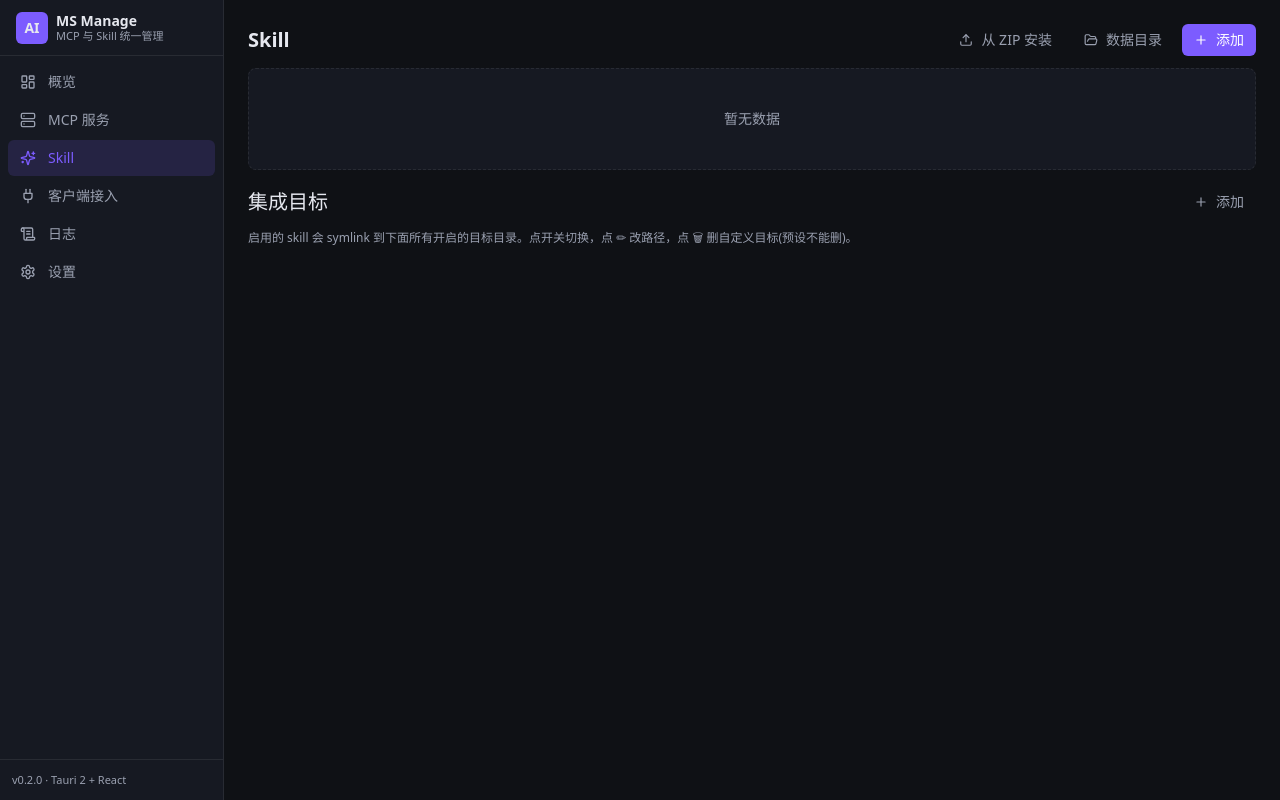
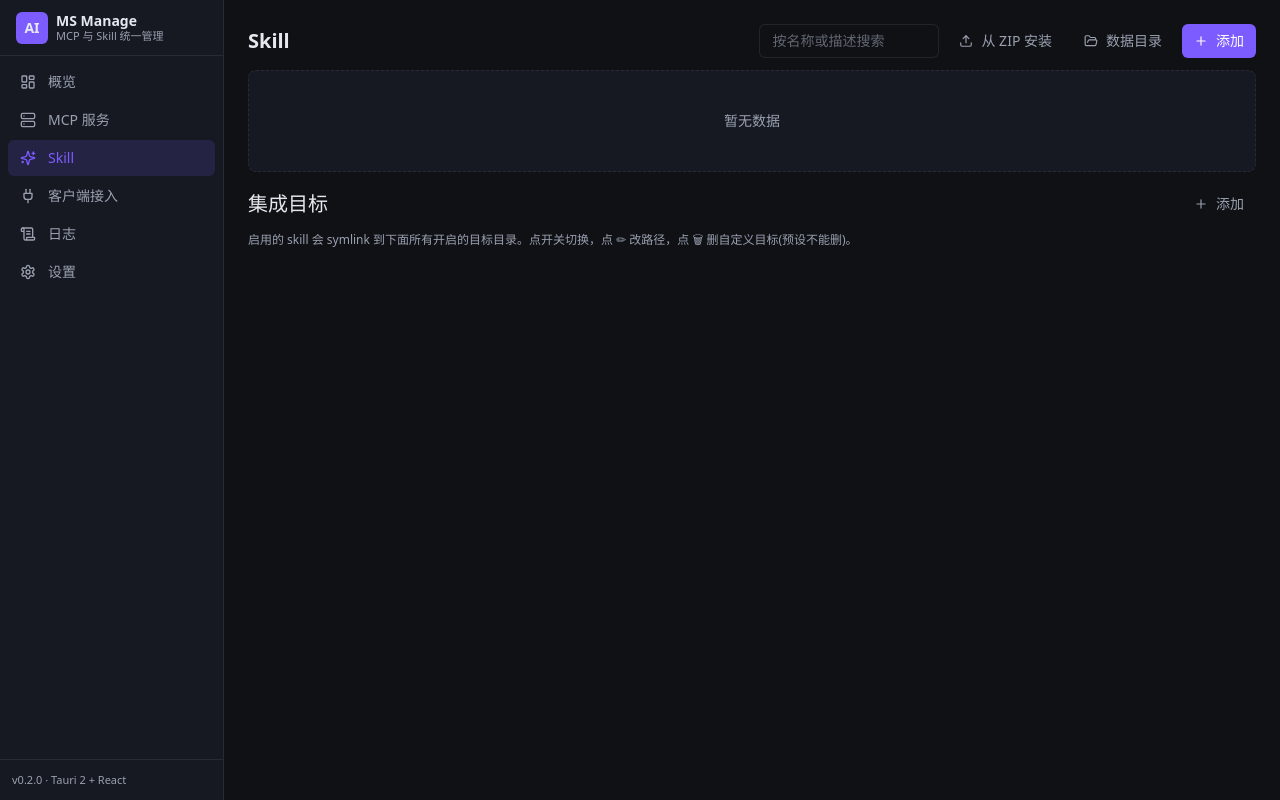
Before and after one commit to jared73/ms_manage, a React (Vite) app: page /#/skills in a window 1280 px wide. Built offline with nearby package versions, Linux system fonts and the light colour scheme.

Commit message:
fix(ui): LOW audit fixes — Skills search box with no-match empty state, i18n keys

```diff
--- a/src/i18n/en.ts
+++ b/src/i18n/en.ts
@@ -198,6 +198,9 @@ export default {
     frontmatter_hint: "YAML frontmatter must include name and description.",
     delete_confirm: "Delete this Skill?",
     preview: "Preview", raw: "Raw",
+    search_label: "Search skills",
+    search_placeholder: "Search by name or description",
+    no_match: "No skills match \"{{q}}\"",
     load_failed: "Failed to load skills: {{msg}}",
     import_success: "Imported {{count}} skill(s): ({{list}})",
     import_errors: "{{name}}: {{errors}}",
--- a/src/i18n/zh.ts
+++ b/src/i18n/zh.ts
@@ -257,9 +257,12 @@ export default {
     name_placeholder: "如 code-review",
     content_placeholder: "在这里编写 Skill 的 Markdown 内容…",
     frontmatter_hint: "YAML frontmatter 必须包含 name 和 description 字段。",
-    delete_confirm: "确认删除这个 Skill？",
+    delete_confirm: "确认删除这个 Skill?",
     preview: "预览",
     raw: "原文",
+    search_label: "搜索 Skill",
+    search_placeholder: "按名称或描述搜索",
+    no_match: "没有匹配 \"{{q}}\" 的 Skill",
     load_failed: "加载 skill 列表失败:{{msg}}",
     import_success: "已导入 {{count}} 个 skill({{list}})",
     import_errors: "{{name}}:{{errors}}",
--- a/src/pages/Skills.tsx
+++ b/src/pages/Skills.tsx
@@ -1,8 +1,8 @@
-import { useEffect, useState } from "react";
+import { useMemo, useEffect, useState } from "react";
 import { useTranslation } from "react-i18next";
 import { getCurrentWebview } from "@tauri-apps/api/webview";
 import { open as openDialog } from "@tauri-apps/plugin-dialog";
-import { Plus, Trash2, Pencil, Eye, EyeOff, FolderOpen, Link2, Plus as PlusIcon, Upload, FileSearch, File } from "lucide-react";
+import { Plus, Trash2, Pencil, Eye, EyeOff, FolderOpen, Link2, Plus as PlusIcon, Upload, FileSearch, File, Search } from "lucide-react";
 import { marked } from "marked";
 import DOMPurify from "dompurify";
 import { Section, EmptyHint } from "@/components/Section";
@@ -26,6 +26,18 @@ export function Skills() {
   const [addTargetOpen, setAddTargetOpen] = useState(false);
   const [importModalOpen, setImportModalOpen] = useState(false);
   const [dragOver, setDragOver] = useState(false);
+  // 自由文本搜索:过滤 name/description,大小写不敏感。
+  // Skills 数量一般 < 50,在前端过滤就够了;不需要走 IPC。
+  const [search, setSearch] = useState("");
+  const visibleSkills = useMemo(() => {
+    if (!search.trim()) return skills;
+    const q = search.toLowerCase();
+    return skills.filter(
+      (s) =>
+        s.name.toLowerCase().includes(q) ||
+        (s.description ?? "").toLowerCase().includes(q),
+    );
+  }, [skills, search]);
   // 每行单独追踪 in-flight 操作,防止双击/重复请求导致竞态
   const [busyIds, setBusyIds] = useState<Record<string, "toggle" | "delete">>({});
   const markBusy = (id: string, kind: "toggle" | "delete") => setBusyIds((m) => ({ ...m, [id]: kind }));
@@ -157,6 +169,14 @@ export function Skills() {
         title={t("skills.title")}
         action={
           <div className="flex gap-2">
+            <input
+              type="search"
+              className="input max-w-[180px]"
+              placeholder={t("skills.search_placeholder") as string}
+              value={search}
+              onChange={(e) => setSearch(e.target.value)}
+              aria-label={t("skills.search_label") as string}
+            />
             <button className="btn-ghost" onClick={() => setImportModalOpen(true)} title={t("skills.install_from_zip_tooltip") as string}>
               <Upload size={14}/>{t("skills.install_from_zip")}
             </button>
@@ -169,9 +189,14 @@ export function Skills() {
       >
         {skills.length === 0 ? (
           <EmptyHint>{t("common.empty")}</EmptyHint>
+        ) : visibleSkills.length === 0 ? (
+          <div className="rounded-md border border-border bg-bg-subtle p-6 text-center text-sm text-fg-muted">
+            <Search size={20} className="mx-auto mb-2 opacity-50" />
+            {t("skills.no_match", { q: search })}
+          </div>
         ) : (
           <div className="grid grid-cols-1 gap-3 md:grid-cols-2 xl:grid-cols-3">
-            {skills.map((s) => (
+            {visibleSkills.map((s) => (
               <div key={s.id} className="card group">
                 <div className="flex items-start justify-between gap-2">
                   <div className="min-w-0">
```
